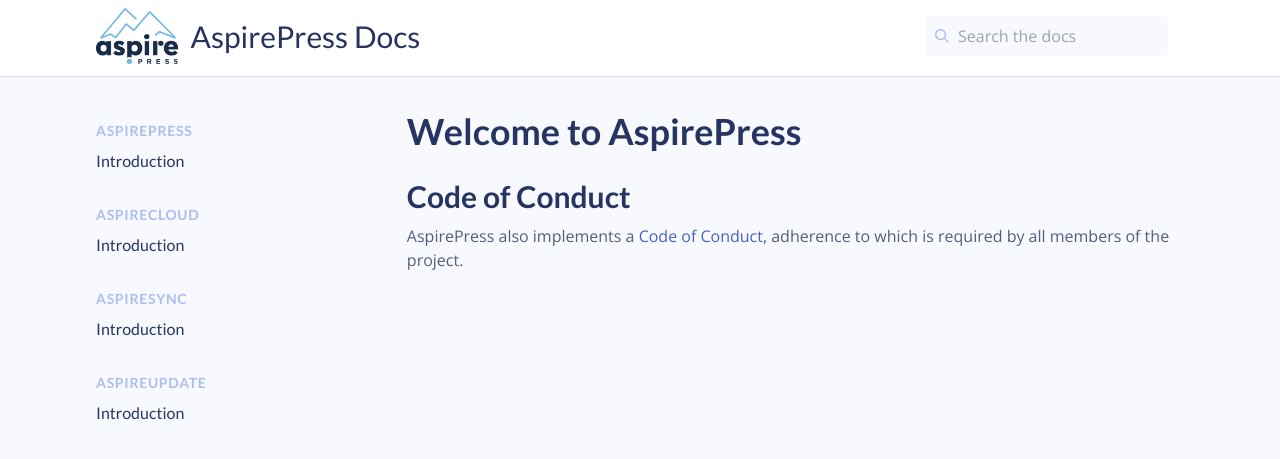
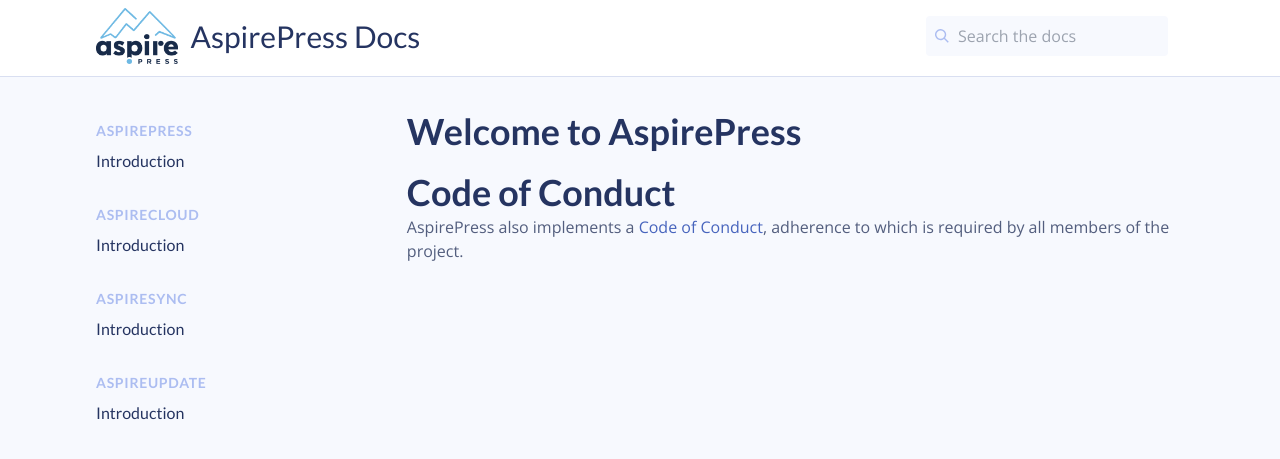
Before and after one commit to aspirepress/documentation, a Jekyll site: the page built from docs/code-of-conduct.md, in a window 1280 px wide. Shown: the top 459 px of the page. Built offline with Jekyll 4.4.1, drawn with Linux system fonts in a browser that asks for light colours; comment, search, counter and statistics services are not loaded.

```diff
--- a/docs/code-of-conduct.md
+++ b/docs/code-of-conduct.md
@@ -4,7 +4,7 @@ title: Welcome to AspirePress
 permalink: /code-of-conduct/
 ---
 
-## Code of Conduct
+# Code of Conduct
 
 AspirePress also implements a [Code of Conduct](https://github.com/aspirepress/.github/blob/main/CODE_OF_CONDUCT.md),
 adherence to which is required by all members of the project.
```
